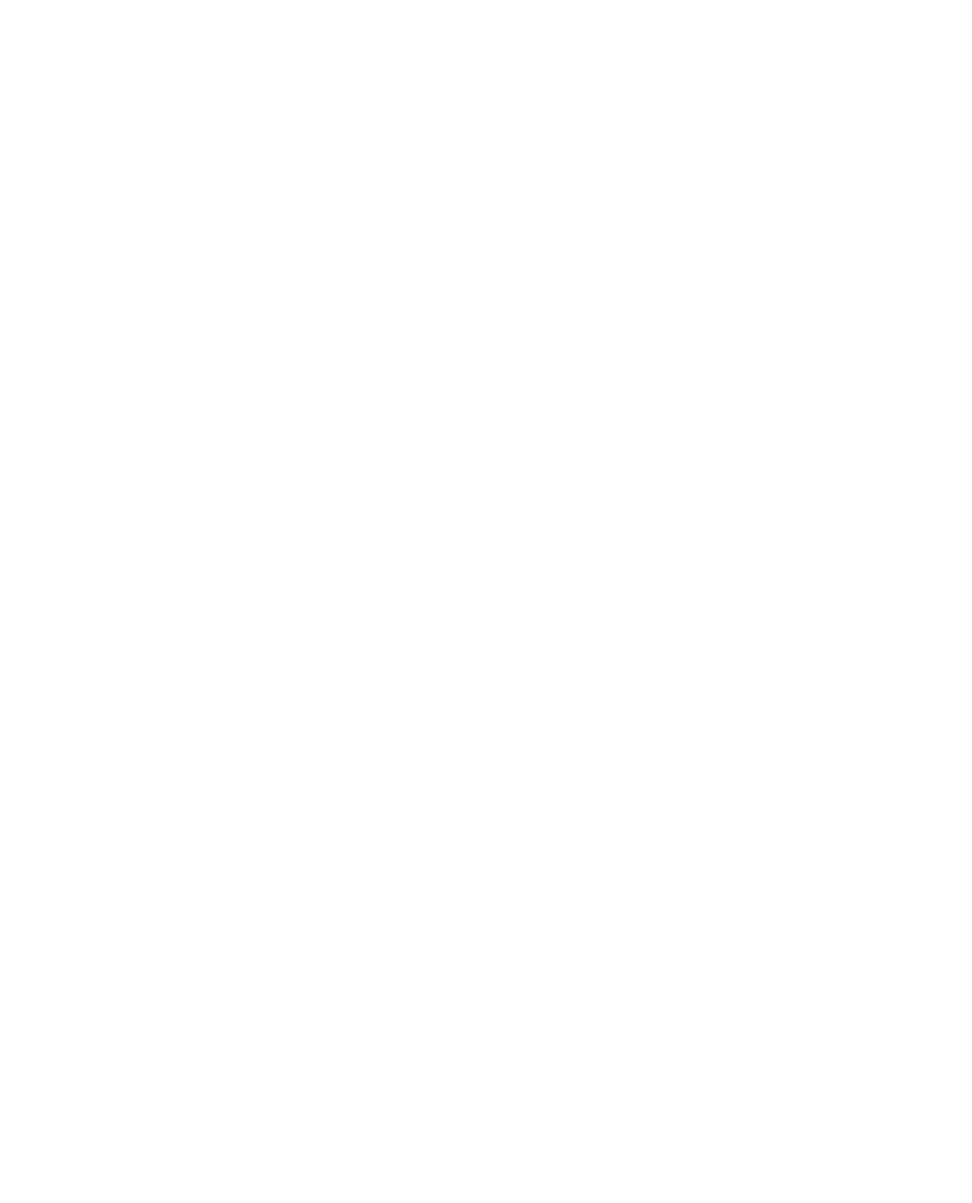
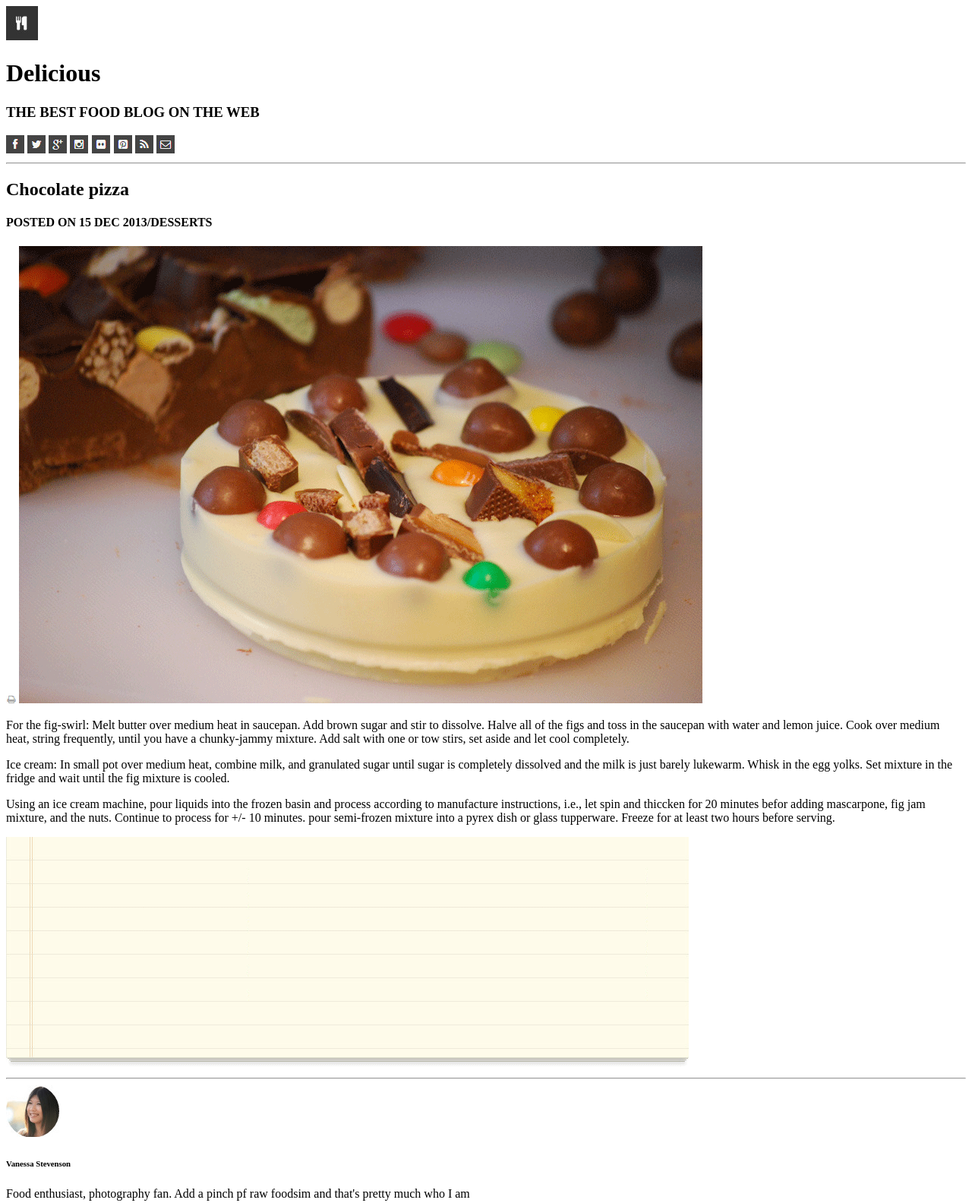
Before and after one commit to LanaSShamayleh/chocolate-pizza, a plain HTML site: page index.html in a window 1280 px wide. Shown: the top 1584 px of the page at 76% size. Before the commit the page ends 800 px from the top, so only its background shows below. Drawn offline with Linux system fonts and the light colour scheme.

Commit message:
work on html file

```diff
--- a/index.html
+++ b/index.html
@@ -10,13 +10,59 @@
 
 <body>
     <header>
+        <span id="logo">
+            <img src="img/logo.png" alt="logo">
+            <span id="header">
+                <h1> Delicious</h1>
+                <h3> THE BEST FOOD BLOG ON THE WEB</h3>
+            </span>
+            <span id="icons">
+                <img src="img/fb-icon.png">
+                <img src="img/twit-icon.png">
+                <img src="img/gp-icon.png">
+                <img src="img/insta-icon.png">
+                <img src="img/flic-icon.png">
+                <img src="img/pint-icon.png">
+                <img src="img/rss-icon.png">
+                <img src="img/mail-icon.png">
+            </span>
+        </span>
+    </header>
 
-    </header>
     <main>
-
+        <hr>
+        <h2> Chocolate pizza</h2>
+        <h4>POSTED ON 15 DEC 2013/DESSERTS</h4>
+        <span id="print"><img src="img/print-icon.png">
+        </span>
+        <img src="img/choco-pizza.png">
+        <p>For the fig-swirl: Melt butter over medium heat in saucepan. Add brown sugar and stir to dissolve. Halve all
+            of the figs and toss in the saucepan with water and lemon juice. Cook over medium heat, string frequently,
+            until you have a chunky-jammy mixture. Add salt with one or tow stirs, set aside and let cool completely.
+        </p>
+        <p>Ice cream: In small pot over medium heat, combine milk, and granulated sugar until sugar is completely
+            dissolved and the milk is just barely lukewarm. Whisk in the egg yolks. Set mixture in the fridge and wait
+            until the fig mixture is cooled.</p>
+        <p>
+            Using an ice cream machine, pour liquids into the frozen basin and process according to manufacture
+            instructions, i.e., let spin and thiccken for 20 minutes befor adding mascarpone, fig jam mixture, and the
+            nuts. Continue to process for +/- 10 minutes. pour semi-frozen mixture into a pyrex dish or glass
+            tupperware. Freeze for at least two hours before serving.
+        </p>
+        <img src="img/list-bg.png">
+        <hr>
+        <span id="auther">
+            <img src="img/van-pic.png">
+            <h6>Vanessa Stevenson</h6>
+            <p>Food enthusiast, photography fan. Add a pinch pf raw foodsim and that's pretty much who I am</p>
+            <button>SHARE RECIPE</button>
+        </span>
+        <hr>
+        <img src="img/small-logo.png">
     </main>
     <footer>
-
+        <p>Delicious &copy;2013.All Rights Reserved</p>
+        <p>Proudly published with chost</p>
     </footer>
 </body>
 
```
